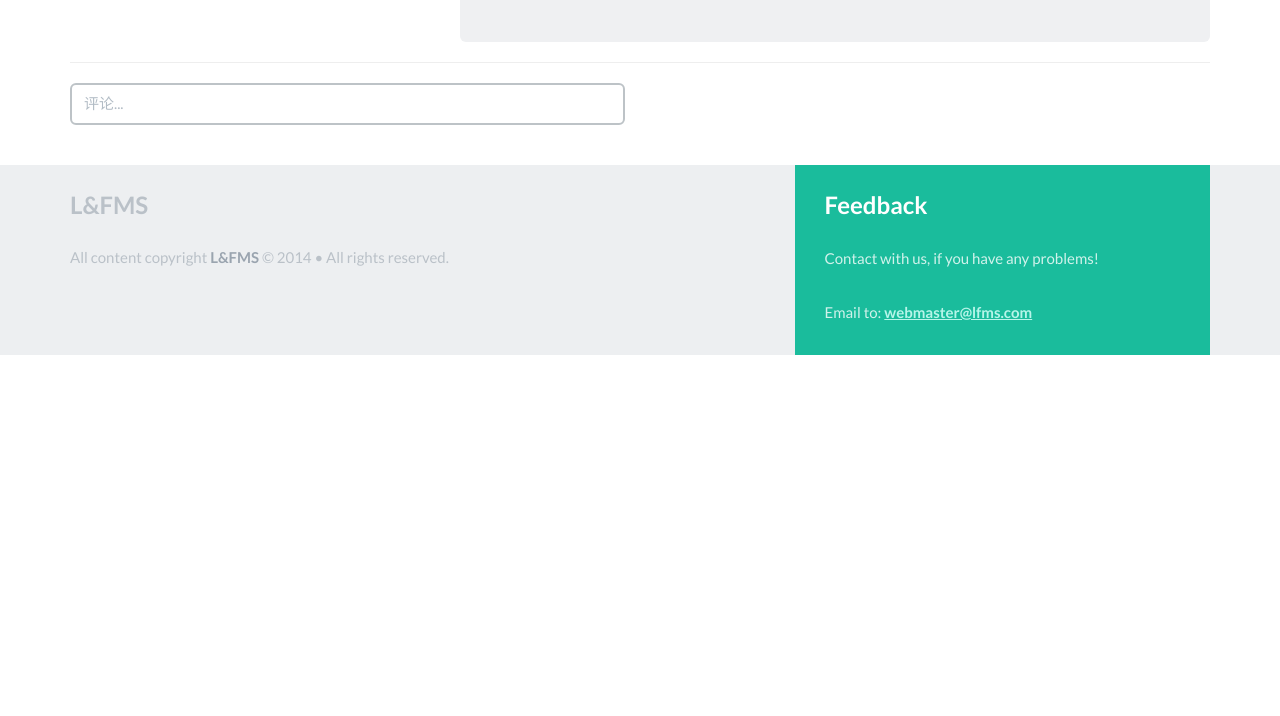
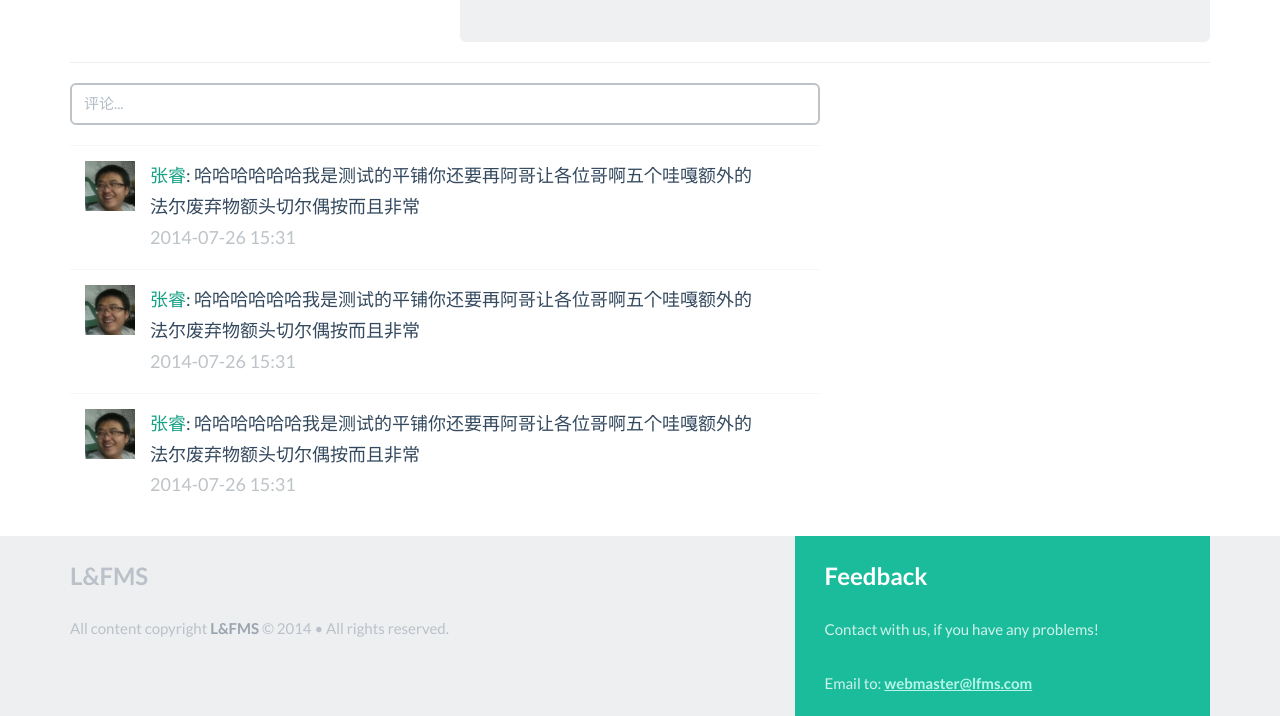
Before and after one commit to L-FMS/L-FMS-Website-Static-Pages, a plain HTML site: page detail.html in a window 1280 px wide. Shown: the part 523-1239 px from the top of the page. Before the commit the page ends 878 px from the top, so only its background shows below. Drawn offline with Linux system fonts and the light colour scheme.

Commit message:
add comment list

```diff
--- a/css/detail.css
+++ b/css/detail.css
@@ -47,7 +47,7 @@
 /**
  * Comment
  */
-.item-comment textarea {
+.item-comment-box textarea {
   resize: none;
   height: 42px;
 
@@ -57,10 +57,31 @@
        -o-transition: height .25s ease;
           transition: height .25s ease;
 }
-.item-comment textarea:focus {
+.item-comment-box textarea:focus {
   height: 86px;
 }
 
-.item-comment .comment-btn {
+.item-comment-box .comment-btn {
   display: none;
 }
+
+.item-comment-list {
+  margin-top: 15px;
+}
+.item-comment-list .item-comment {
+  border-top: 1px solid #f7f7f7;
+  padding: 15px 65px 15px 15px;
+}
+.item-comment-list .item-comment:hover {
+  background-color: #f7f7f7;
+}
+.item-comment-list .item-comment .avatar {
+  float: left;
+}
+.item-comment-list .item-comment .item-comment-content {
+  margin-left: 65px;
+}
+.item-comment-list .item-comment .item-comment-content p {
+  margin: 0;
+  padding: 0;
+}
--- a/detail.html
+++ b/detail.html
@@ -96,8 +96,8 @@
       </div>
       <hr>
       <div class="row">
-        <div class="col-sm-6">
-          <div class="item-comment">
+        <div class="col-sm-8">
+          <div class="item-comment-box">
             <form action="" method="POST">
               <div class="form-group">
                 <label for="comment-content" class="sr-only">Email address</label>
@@ -108,10 +108,42 @@
                 <button class="btn btn-link">取消</button>
               </div>
             </form>
-          </div>
+          </div><!-- /.item-comment-box -->
           <div class="item-comment-list">
-
-          </div>
+            <div class="item-comment clearfix">
+              <a target="_balank" href="#" class="avatar">
+                <img src="images/zr.jpg" width="50">
+              </a><!-- /.avatar -->
+              <div class="item-comment-content">
+                <p class="content-text">
+                  <a href="#" target="_blank" class="name">张睿</a>: 哈哈哈哈哈哈我是测试的平铺你还要再阿哥让各位哥啊五个哇嘎额外的法尔废弃物额头切尔偶按而且非常
+                </p><!-- /.content-text -->
+                <span class="comment-time text-muted">2014-07-26 15:31</span><!-- /.comment-time -->
+              </div><!-- /.item-comment-content -->
+            </div><!-- /.item-comment -->
+            <div class="item-comment clearfix">
+              <a target="_balank" href="#" class="avatar">
+                <img src="images/zr.jpg" width="50">
+              </a><!-- /.avatar -->
+              <div class="item-comment-content">
+                <p class="content-text">
+                  <a href="#" target="_blank" class="name">张睿</a>: 哈哈哈哈哈哈我是测试的平铺你还要再阿哥让各位哥啊五个哇嘎额外的法尔废弃物额头切尔偶按而且非常
+                </p><!-- /.content-text -->
+                <span class="comment-time text-muted">2014-07-26 15:31</span><!-- /.comment-time -->
+              </div><!-- /.item-comment-content -->
+            </div><!-- /.item-comment -->
+            <div class="item-comment clearfix">
+              <a target="_balank" href="#" class="avatar">
+                <img src="images/zr.jpg" width="50">
+              </a><!-- /.avatar -->
+              <div class="item-comment-content">
+                <p class="content-text">
+                  <a href="#" target="_blank" class="name">张睿</a>: 哈哈哈哈哈哈我是测试的平铺你还要再阿哥让各位哥啊五个哇嘎额外的法尔废弃物额头切尔偶按而且非常
+                </p><!-- /.content-text -->
+                <span class="comment-time text-muted">2014-07-26 15:31</span><!-- /.comment-time -->
+              </div><!-- /.item-comment-content -->
+            </div><!-- /.item-comment -->
+          </div><!-- /.item-comment-list -->
         </div>
       </div>
     </main><!-- /main -->
--- a/js/detail.js
+++ b/js/detail.js
@@ -6,11 +6,11 @@
  */
 
 $(document).ready(function() {
-  $('.item-comment textarea').focus(function(event) {
-    $('.item-comment .comment-btn').fadeIn(100);
+  $('.item-comment-box textarea').focus(function(event) {
+    $('.item-comment-box .comment-btn').fadeIn(100);
   });
 
-  $('.item-comment textarea').blur(function(event) {
-    $('.item-comment .comment-btn').fadeOut(100);
+  $('.item-comment-box textarea').blur(function(event) {
+    $('.item-comment-box .comment-btn').fadeOut(100);
   });
 });
```
Also changed, not shown: images/zr.jpg (added).
